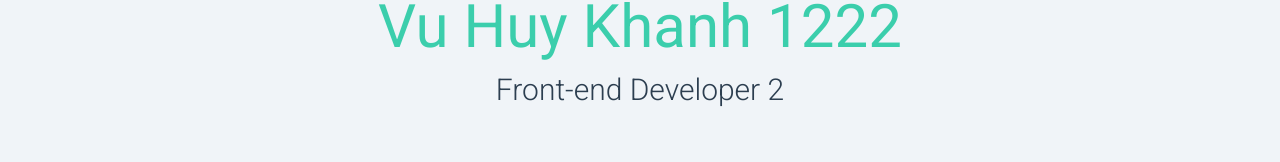
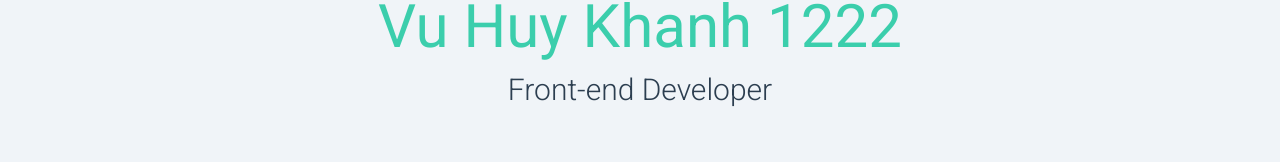
Before and after one commit to vuhuykhanh22/dddd, a plain HTML site: page index.html in a window 1280 px wide. Shown: the part 308-470 px from the top of the page. Drawn offline with nearby package versions, Linux system fonts and the light colour scheme.

Commit message:
Test stash

```diff
--- a/index.html
+++ b/index.html
@@ -19,7 +19,7 @@
             <img src="./images/avatar.jpg" alt="">
           </div>
           <div class="name">Vu Huy Khanh 1222</div>
-          <div class="major"><h3>Front-end Developer 2</h3></div>
+          <div class="major"><h3>Front-end Developer</h3></div>
           <div class="introduce">
             <p>I'm last-year student of Sai Gon University and I currently looking for a position as a front-end developer . My main goals are improve my front-end skills , eager to learn new technologies and be worked in a good and friendly enviroment.</p>
           </div>
```
